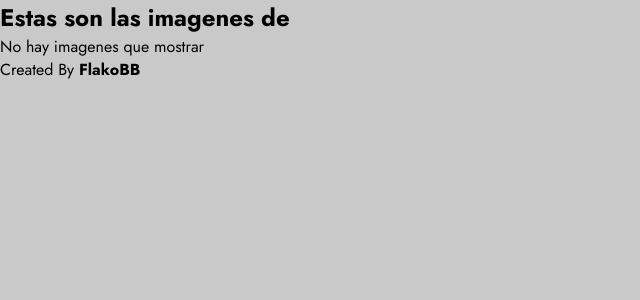
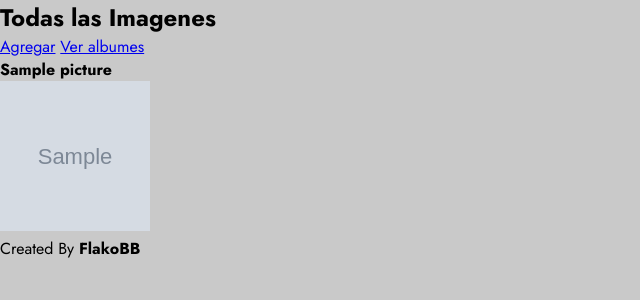
Before and after one commit to FlakoBB/gallery, a Django app: page /users/inicio/ in a window 1280 px wide. Shown: the part 69-369 px from the top of the page, without its empty margins (0-640 px from the left). Run offline with Django 4.2, Linux system fonts and the light colour scheme; tables that the repository leaves empty hold one stand-in row (values such as "Sample post"); grey boxes marked "Sample" are stand-in pictures.

Commit message:
feat: show album and images by album

```diff
--- a/pictures/urls.py
+++ b/pictures/urls.py
@@ -3,4 +3,6 @@ from . import views
 
 urlpatterns = [
   path('registrar-imagen/', views.picture_registration_view, name='picture_registration'),
+  path('albumes/', views.show_albums, name='albums'),
+  path('albumes/<str:album_name>', views.show_album_pictures, name='album_pictures')
 ]
--- a/pictures/views.py
+++ b/pictures/views.py
@@ -1,5 +1,6 @@
-from django.shortcuts import render, redirect
+from django.shortcuts import render, redirect, get_object_or_404
 from .forms import PictureRegistrationForm
+from .models import Picture, Album
 
 def picture_registration_view(request):
   if request.method == 'POST':
@@ -13,3 +14,22 @@ def picture_registration_view(request):
     form = PictureRegistrationForm()
 
   return render(request, 'pictures/picture_registration.html', {'form': form})
+
+def show_all_pictures(request):
+  pictures = Picture.objects.all()
+  return render(request, 'users/mypictures.html', {'pictures': pictures})
+
+def show_albums(request):
+  albums = Album.objects.all()
+  albums_with_last_picture = []
+
+  for album in albums:
+    last_picture = Picture.objects.filter(album=album).last()
+    albums_with_last_picture.append({'album': album, 'last_picture':last_picture})
+  return render(request, 'pictures/albums.html', {'albums': albums_with_last_picture})
+
+def show_album_pictures(request, album_name):
+  album = get_object_or_404(Album, name=album_name)
+  album_pictures = Picture.objects.filter(album=album)
+
+  return render(request, 'pictures/album_pictures.html', {'album': album, 'pictures': album_pictures})
--- a/users/templates/users/mypictures.html
+++ b/users/templates/users/mypictures.html
@@ -6,7 +6,16 @@
 
   {% block content %}
   <main>
-    <h2>Estas son las imagenes de {{ request.user.username }}</h2>
-    <p>No hay imagenes que mostrar</p>
+    <h2>Todas las Imagenes</h2>
+    <a href="{% url 'picture_registration' %}">Agregar</a>
+    <a href="{% url 'albums' %}">Ver albumes</a>
+    <ul>
+      {% for picture in pictures %}
+        <li>
+          <h4>{{ picture.title }}</h4>
+          <img src="{{ picture.image.url }}" style="object-fit: cover; width: 150px; height: 150px;">
+        </li>
+      {% endfor %}
+    </ul>
   </main>
 {% endblock %}
--- a/users/urls.py
+++ b/users/urls.py
@@ -1,9 +1,9 @@
 from django.urls import path
 from . import views
-from django.views.generic import TemplateView
+from pictures.views import show_all_pictures
 
 urlpatterns = [
   path('acceder/', views.login_view, name='login'),
   path('salir/', views.logout_view, name='logout'),
-  path('inicio/', TemplateView.as_view(template_name='users/mypictures.html'), name='home')
+  path('inicio/', show_all_pictures, name='home')
 ]
```
Also changed, not shown: pictures/templates/pictures/album_pictures.html (added, +17 -0 lines), pictures/templates/pictures/albums.html (added, +20 -0 lines), media/images/FLK_080722.jpg (added), media/images/FLK_241222.jpg (added), media/images/TASM_2.jpg (added).
